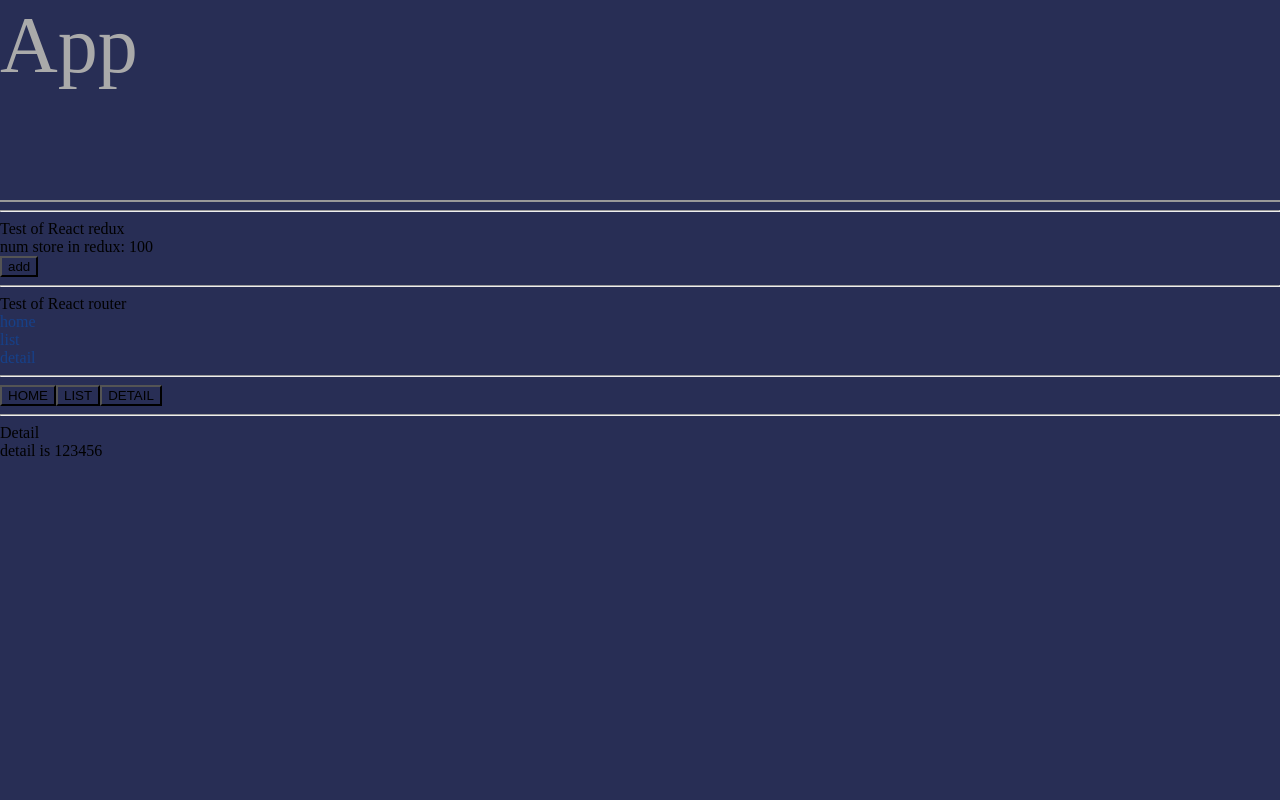
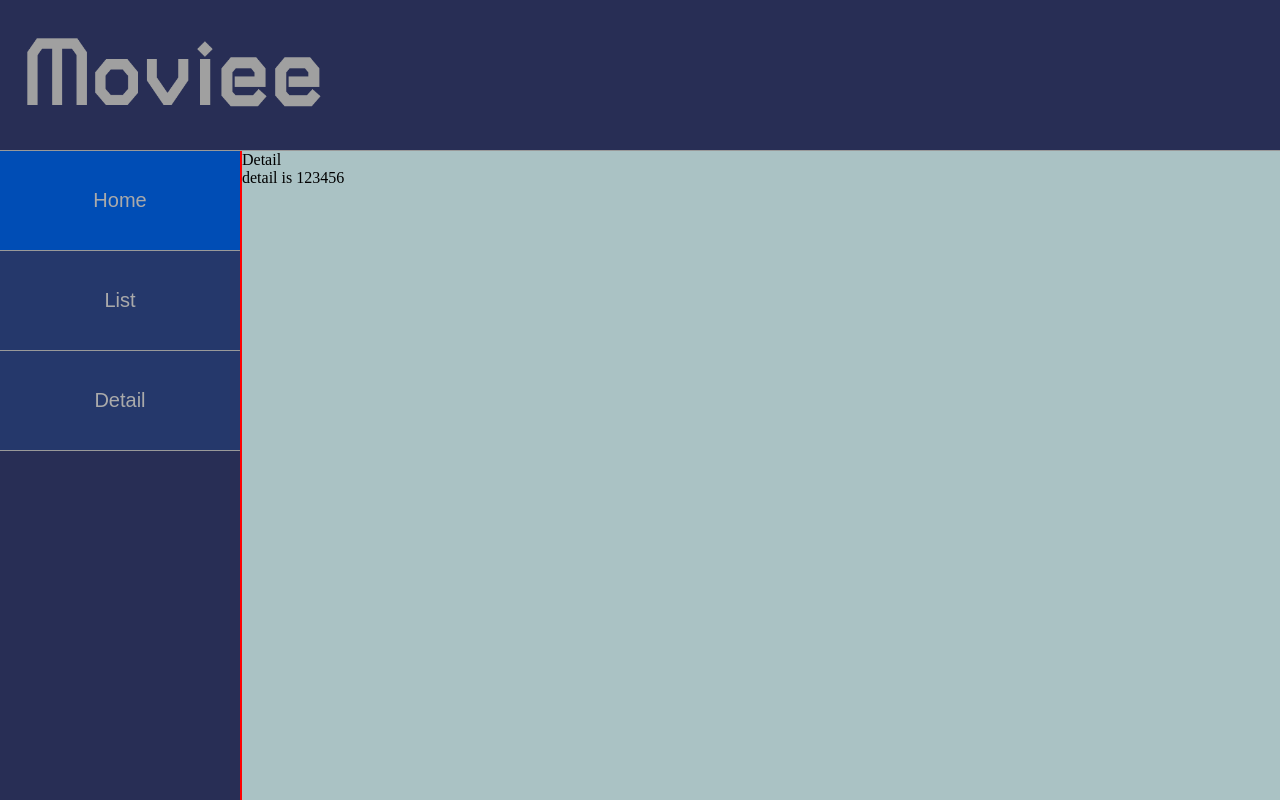
Before and after one commit to ZZZWTGitHub/-Neo4j-, a React (Create React App) app in the folder moviee/: page /detail/123456 in a window 1280 px wide. Built offline with nearby package versions, Linux system fonts and the light colour scheme.

Commit message:
determine hue and base page

```diff
--- a/moviee/src/App.css
+++ b/moviee/src/App.css
@@ -1,12 +1,59 @@
-* {
+/* * {
   background-color: rgb(40, 46, 85);
+} */
+
+/* 主体配色： 钛铁(#a2b2a9) + 云灰(#aac2c4) + 藏蓝(#25386b) + 鲜蓝(#004db5) */
+
+.appPage {
+  display: flex;
+  flex-direction: column;
+  height: 100%;
+  width: 100%;
 }
 
 .header {
   display: block;
-  height: 200px;
+  flex: 0 0 150px;
   background-color: rgb(40, 46, 85);
-  border-bottom: 2px solid #999;
+  border-bottom: 1px solid #999;
   color: #aaa;
-  font-size: 5rem;
+  font-size: 3rem;
 }
+
+.header>img {
+  display: block;
+  margin-top: -10px;
+  margin-left: 20px;
+}
+
+.container {
+  flex: 1;
+  display: flex;
+  flex-direction: row;
+}
+
+.container>.aside {
+  display: flex;
+  flex: 0 0 240px;
+  border-right: 2px solid red;
+  flex-direction: column;
+  background-color: rgb(40, 46, 85);
+}
+
+.container>.aside>button {
+  flex: 0 0 100px;
+  background-color: rgb(37, 56, 107);
+  border: 0px solid #000;
+  border-bottom: 1px solid #999;
+  color: #aaa;
+  font-size: 1.25rem;
+}
+
+.container>.aside>button:nth-of-type(1) {
+  background-color: rgb(0, 77, 181);
+}
+
+.mainbox {
+  background-color: rgb(170, 194, 196);
+  flex: 1;
+}
--- a/moviee/src/App.jsx
+++ b/moviee/src/App.jsx
@@ -1,10 +1,13 @@
 import React, { Fragment } from 'react'
 import { connect } from 'react-redux'
 import { Outlet, Link, useLocation, useNavigate } from 'react-router-dom'
+import logo from "./image/logo_moviee.png"
 
 import "./App.css"
 
 function App(props) {
+  const logoURL = logo
+
   const location = useLocation()
   const navigate = useNavigate()
   console.log(location.pathname)
@@ -23,8 +26,20 @@ function App(props) {
 
   return (
     <Fragment>
-      <div className='header'>App</div>
-      <hr />
+      <div className='appPage'>
+        <div className='header'>
+          <img src={logoURL} alt="" height={150} />
+        </div>
+        <div className='container'>
+          <div className='aside'>
+            <button onClick={goHome}>Home</button>
+            <button onClick={goList}>List</button>
+            <button onClick={goDetail}>Detail</button>
+          </div>
+          <div className='mainbox'><Outlet /></div>
+        </div>
+      </div>
+      {/* <hr />
       <h2>Test of React redux</h2>
       <p>num store in redux: {props.num}</p>
       <button onClick={() => props.numAdd()}>add</button>
@@ -39,8 +54,8 @@ function App(props) {
       <button onClick={goHome}>HOME</button>
       <button onClick={goList}>LIST</button>
       <button onClick={goDetail}>DETAIL</button>
-      <hr />
-      <Outlet />
+      <hr /> */}
+      {/* <Outlet /> */}
       {/* render child router element here */}
     </Fragment>
   )
--- a/moviee/src/reset.css
+++ b/moviee/src/reset.css
@@ -47,3 +47,13 @@ input:focus,select:focus,textarea:focus {
 	F1， 然后minify：document
 		可以压缩css文件
 */
+
+html, body {
+	height: 100%;
+	width: 100%;
+}
+
+#root {
+	height: 100%;
+	width: 100%;
+}
```
Also changed, not shown: moviee/src/image/logo_moviee.png (added).
